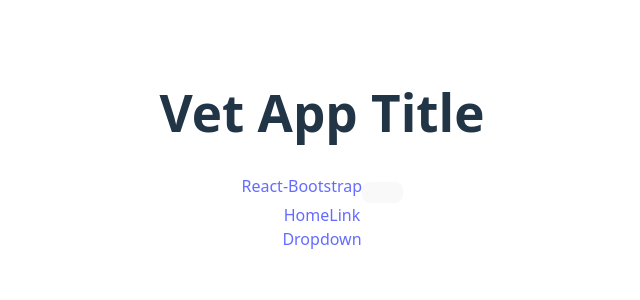
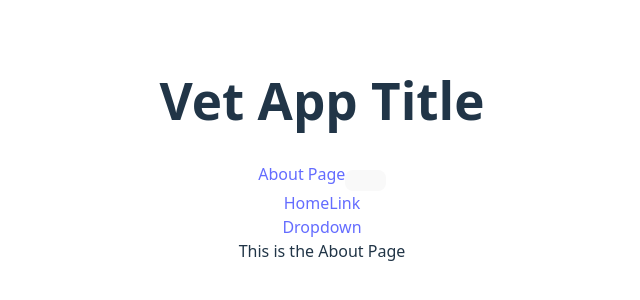
Before and after one commit to IanLiu0124/VeterinaryApp, a React (Vite) app in the folder vetapp/: page /about in a window 1280 px wide. Shown: the part 250-550 px from the top of the page, without its empty margins (318-958 px from the left). Built offline with nearby package versions, Linux system fonts and the light colour scheme.

Commit message:
Added link to About Page

```diff
--- a/vetapp/src/App.jsx
+++ b/vetapp/src/App.jsx
@@ -13,7 +13,7 @@ function App() {
     <Header/>
     <NavBar/>
     <Routes>
-      <Route path= "/"element = {<AboutPage/>} />
+      <Route path= "/about"element = {<AboutPage/>} />
       </Routes>
     </>
   )
--- a/vetapp/src/components/aboutpage.jsx
+++ b/vetapp/src/components/aboutpage.jsx
@@ -1,5 +1,5 @@
 const AboutPage = () => {
-    return ( <div></div> );
+    return ( <div>This is the About Page</div> );
 }
 
 export default AboutPage;
--- a/vetapp/src/components/navbar.jsx
+++ b/vetapp/src/components/navbar.jsx
@@ -8,7 +8,7 @@ function BasicExample() {
   return (
     <Navbar expand="lg" className="bg-body-tertiary">
       <Container>
-        <Navbar.Brand href="#home">React-Bootstrap</Navbar.Brand>
+        <Navbar.Brand as={Link} to="/about">About Page</Navbar.Brand>
         <Navbar.Toggle aria-controls="basic-navbar-nav" />
         <Navbar.Collapse id="basic-navbar-nav">
           <Nav className="me-auto">
```
